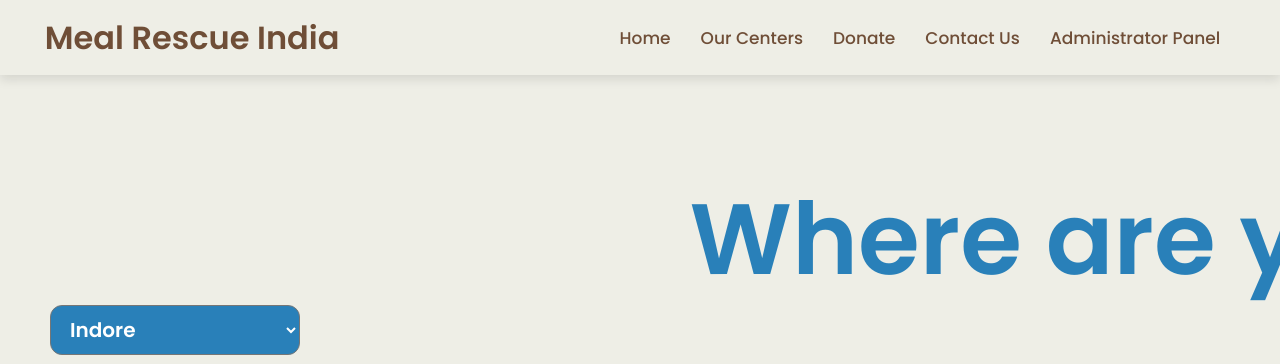
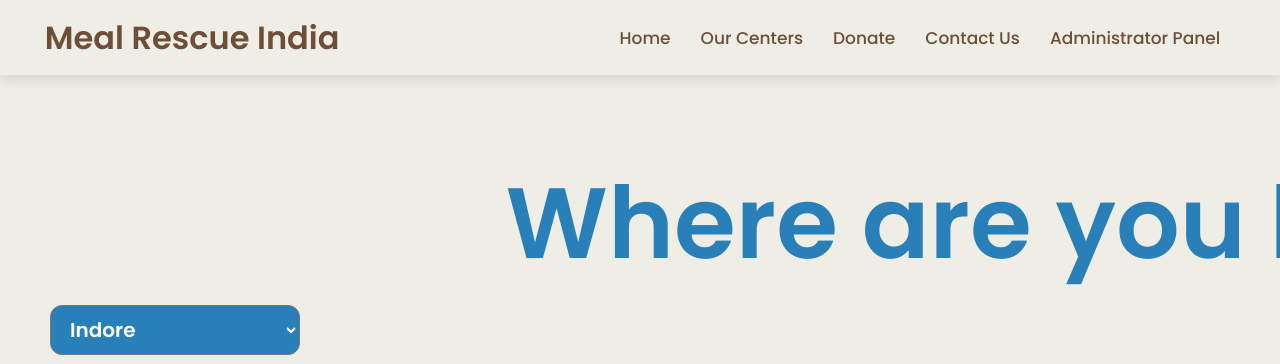
Before and after one commit to Anant020/Meal_Rescue_India, a React (Create React App) app: page /gethelp in a window 1280 px wide. Shown: the top 364 px of the page. Built offline with nearby package versions, Linux system fonts and the light colour scheme.

Commit message:
New changes

```diff
--- a/package.json
+++ b/package.json
@@ -1,5 +1,4 @@
 {
-  "homepage": "https://Anant020.github.io/Meal-Rescue-India",
 
   "name": "react-key-concepts",
   "version": "0.1.0",
--- a/src/Frontpage/Contactus.css
+++ b/src/Frontpage/Contactus.css
@@ -1,12 +1,16 @@
 .parac{
     margin-top: 18px;
-    width: 63%;
-    left: 60.3%;
+    width: 58%;
+    left: 57.9%;
     transform: translate(-50%, -50%);
-    top: 27vh;
+    top: 34vh;
     font-size: 20px;
     position: relative;
-    display: block;
+    display: flex;
+
+}
+.pc{
+    text-align: justify;
 }
 .logoc{
     transform: translate(-50%, -50%);
@@ -60,7 +64,7 @@
     display: flex;
     position: relative;
     left: 39px;
-    top: -11px;
+    top: -10ch;
     border: solid 3px #3c87b9;
 }
 .btnc2{
--- a/src/Frontpage/Content3.css
+++ b/src/Frontpage/Content3.css
@@ -81,7 +81,7 @@ figure.slider img {
     display: block;
     text-shadow: 2px 2px #29158c;
     width: 78%;
-
+    text-align: justify;
 
     transform: translate(-50%, -50%); /* This centers the div */
 }
--- a/src/Frontpage/Footer.js
+++ b/src/Frontpage/Footer.js
@@ -8,8 +8,8 @@ export default function Footer() {
     <p>© Made by Anant Shah, Ansh Saxena, Khushal Vyas, Yuvraj Sharma</p>
   </div>
   <div className="social">
-    <a href="#" className="support">Contact Us</a>
-    <a href="#" className="face">Feedback</a>
+    <a href="/contact" className="support">Contact Us</a>
+    <a href="#" className="face">Our media</a>
     <a target="_blank" href="https://blogs.lse.ac.uk/southasia/2023/02/27/stuffed-granaries-and-empty-stomachs-hunger-in-india/#:~:text=According%20to%20the%20UN's%20Food,age%20women%20also%20being%20anemic." className="tweet">News</a>
     <a href="#" className="linked">⚠️</a>
   </div>
--- a/src/Frontpage/Front.css
+++ b/src/Frontpage/Front.css
@@ -49,17 +49,19 @@
   display: flex;
   position: relative;
   left: 10px;
-  width: 92%;
+  width: 90%;
+  text-align: justify;
 }
 
 .frontpara1{
-    width: 61%;
-    left: 58.4%;
+    width: 58%;
+    left: 56.8%;
     transform: translate(-50%, -50%);
     top: 21vh;
     font-size: 20px;
     position: relative;
     display: block;
+    text-align: justify;
 }
 .logo3{
     color: #2980b9;
--- a/src/Frontpage/Front.js
+++ b/src/Frontpage/Front.js
@@ -26,7 +26,7 @@ export default function DesignsLayover() {
         <p className='logo1'>Meal Rescue India </p>
         <p className='logo2'>Meet India's new MRI not the one that scans bodies, but the one that feeds souls.<br />बचा हुआ खाना है? फिकर न करें!<b> 'मील रेस्क्यू इंडिया' </b>  की मदद से इसे किसी की जरूरत में दे</p>
         <p className='frontpara1'>
-          Join us in our mission to eliminate food waste and create a sustainable future for all . Whether you're a restaurant, a catering service, or an individual with excess food, your contribution can make a significant difference in someone's life.</p>
+          Join us in our mission to eliminate food waste and create a sustainable future for all. Whether you're a restaurant, a catering service, or an individual with excess food, your contribution can make a significant difference in someone's life.</p>
 
         <div className={"frontpara1 btn"}>
           <button className="button-82-pushable" onClick={donatebutton}>
@@ -48,6 +48,7 @@ export default function DesignsLayover() {
           <h2 className='logo3'>Our Mission </h2>
           <p className='missionpara'>
             We Believe a small change a create a big difference, Meal Rescue India is dedicated to alleviating hunger and reducing food waste in our communities . Our mission is to foster a culture of giving and sharing, ensuring that no edible food goes to waste. We believe in the power of community support and collaboration to create a sustainable and compassionate society. </p>
+          <br></br>
           <p className='missionpara'>For companies and organizations looking to partner with us, we offer a collaborative platform to contribute to our mission and make a meaningful impact in the lives of the underprivileged. </p>
         </div>
         <div className='btn2'>
--- a/src/Frontpage/Gethelp.css
+++ b/src/Frontpage/Gethelp.css
@@ -8,6 +8,19 @@
 .scroll{
    left: 10px;
    top: 40px;
+}
+.text1{
+
+        font-size: 100px;
+        font-weight: 600;
+        color: #2980b9;
+        display: block;
+        position:relative;
+        width: 65%;
+        left: 57.7%;
+        top: 21vh;
+        transform: translate(-50%, -50%); /* This centers the div */
+
 }
 .locations{
     display: inline-block;
--- a/src/Frontpage/Gethelp.js
+++ b/src/Frontpage/Gethelp.js
@@ -32,7 +32,7 @@ export default function Gethelp() {
   return (
     <div>
       <div className='textplacer'>
-        <p className='logo1 '>Where are you located ?</p>
+        <p className='text1 '>Where are you located ?</p>
       </div>
 
       <div className='selectContainer scroll'>
```
